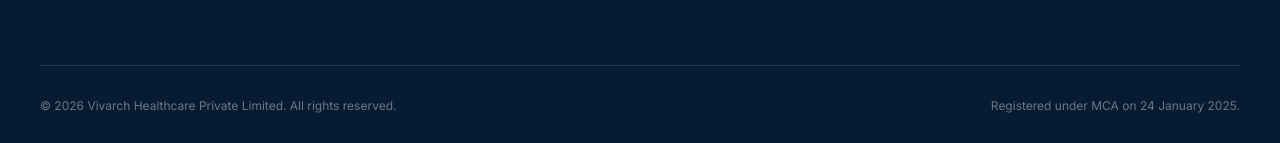
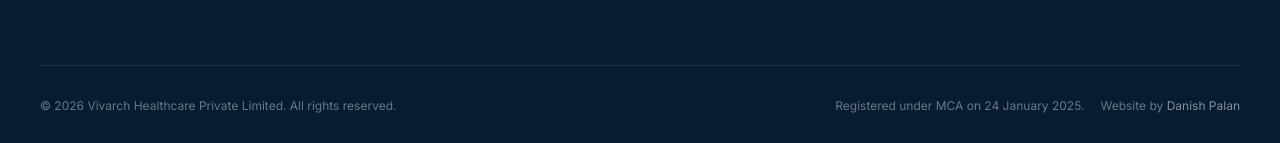
Before and after one commit to techatmidas-design/vivarch-hospital, a Next.js app: page / in a window 1280 px wide. Shown: the part 11561-11704 px from the top of the page. Built offline with nearby package versions, Linux system fonts and the light colour scheme.

Commit message:
Add developer credit link in footer

```diff
--- a/src/components/layout/Footer.tsx
+++ b/src/components/layout/Footer.tsx
@@ -139,11 +139,24 @@ export function Footer() {
           </div>
         </div>
 
-        <div className="flex flex-col gap-4 border-t border-white/10 py-8 text-xs text-white/40 sm:flex-row sm:items-center sm:justify-between">
+        <div className="flex flex-col gap-3 border-t border-white/10 py-8 text-xs text-white/40 sm:flex-row sm:items-center sm:justify-between">
           <p>
             &copy; {new Date().getFullYear()} {hospital.companyName}. All rights reserved.
           </p>
-          <p>Registered under MCA on {hospital.registeredOn}.</p>
+          <div className="flex flex-col gap-1.5 sm:flex-row sm:items-center sm:gap-4">
+            <p>Registered under MCA on {hospital.registeredOn}.</p>
+            <p>
+              Website by{" "}
+              <a
+                href="https://www.danishpalan.com/"
+                target="_blank"
+                rel="noreferrer"
+                className="text-white/50 hover:text-accent-300"
+              >
+                Danish Palan
+              </a>
+            </p>
+          </div>
         </div>
       </Container>
     </footer>
```
